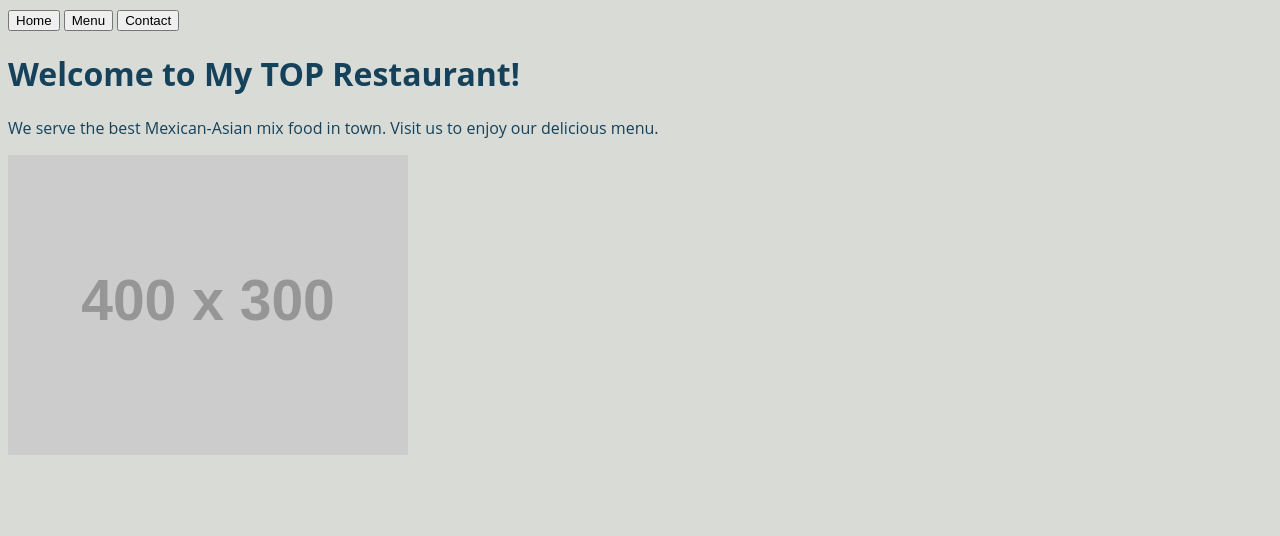
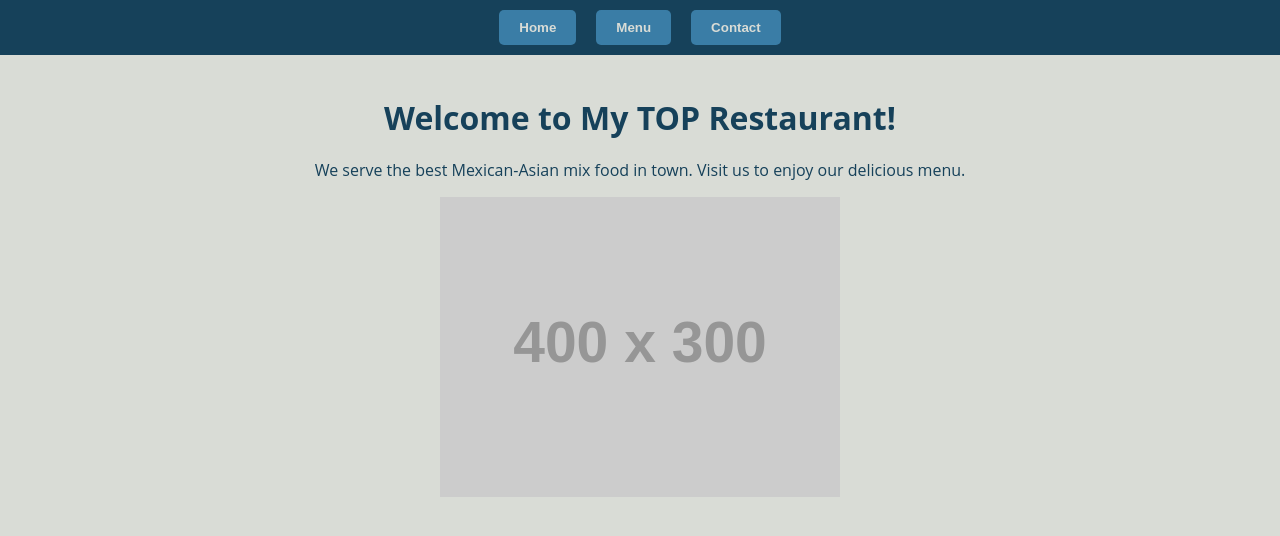
Before and after one commit to ndrsov/restaurant-page-TOP, a website built with webpack: page src/template.html in a window 1280 px wide. Built offline with nearby package versions, Linux system fonts and the light colour scheme; placeholder pictures from the web are drawn by us.

Commit message:
Add basic styles

```diff
--- a/src/styles.css
+++ b/src/styles.css
@@ -10,4 +10,45 @@ body {
   font-family: 'Open Sans', sans-serif;
   background-color: var(--platinum);
   color: var(--indigo-dye);
+  margin: 0;
+  padding: 0;
 }
+
+header {
+  background-color: var(--indigo-dye);
+  padding: 10px;
+}
+
+nav {
+  display: flex;
+  justify-content: center;
+  gap: 20px;
+}
+
+button {
+  background-color: var(--cerulean);
+  font-weight: bold;
+  color: var(--platinum);
+  border: none;
+  padding: 10px 20px;
+  cursor: pointer;
+  border-radius: 5px;
+}
+
+button:hover {
+  background-color: var(--lapis-lazuli);
+}
+
+#content {
+  padding: 20px;
+  text-align: center;
+}
+
+h1 {
+  margin-bottom: 20px;
+}
+
+ul {
+  list-style: none;
+  padding: 0;
+}
```
